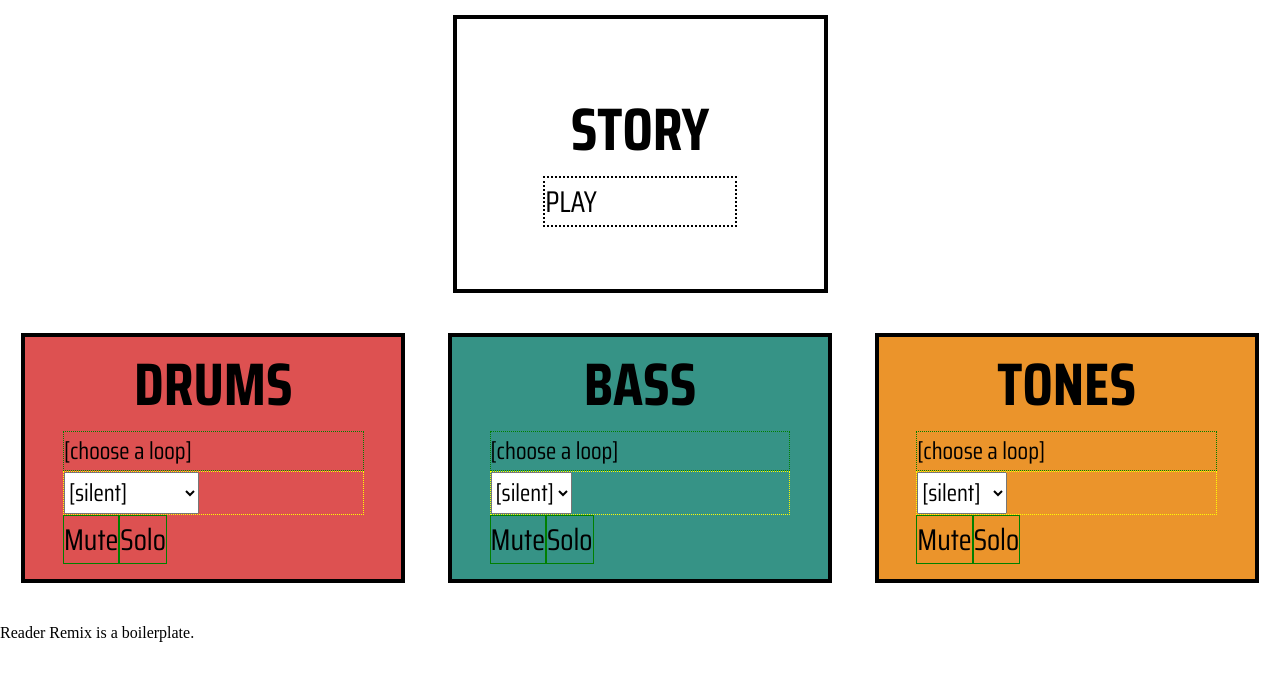
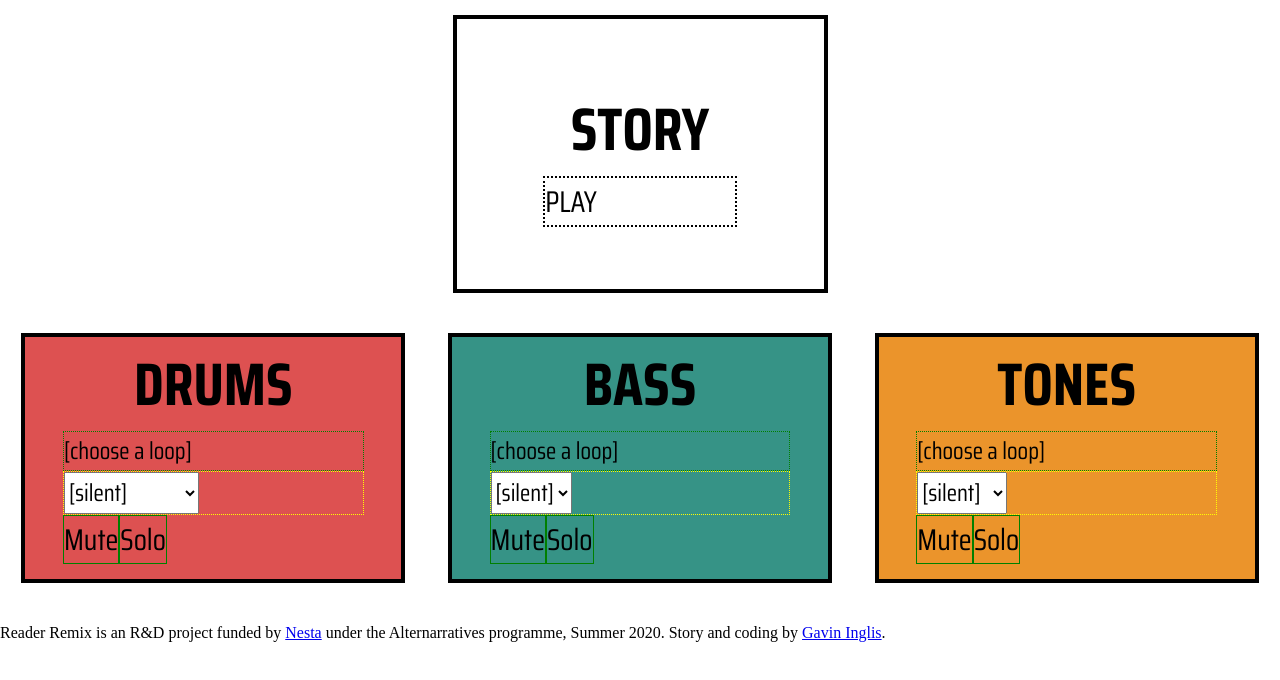
Before and after one commit to devilreef/readerremix, a plain HTML site: page index.html in a window 1280 px wide. Drawn offline with nearby package versions, Linux system fonts and the light colour scheme; no server answers.

Commit message:
Expand boilerplate

```diff
--- a/index.html
+++ b/index.html
@@ -48,7 +48,7 @@
     </div>
   </div>
   <div id="footer">
-    <p>Reader Remix is a boilerplate.</p>
+    <p>Reader Remix is an R&D project funded by <a href="http://www.nesta.org.uk/">Nesta</a> under the Alternarratives programme, Summer 2020. Story and coding by <a href="http://www.gavininglis.com/">Gavin Inglis</a>.</p>
   </div>
 </body>
 </html>
```
